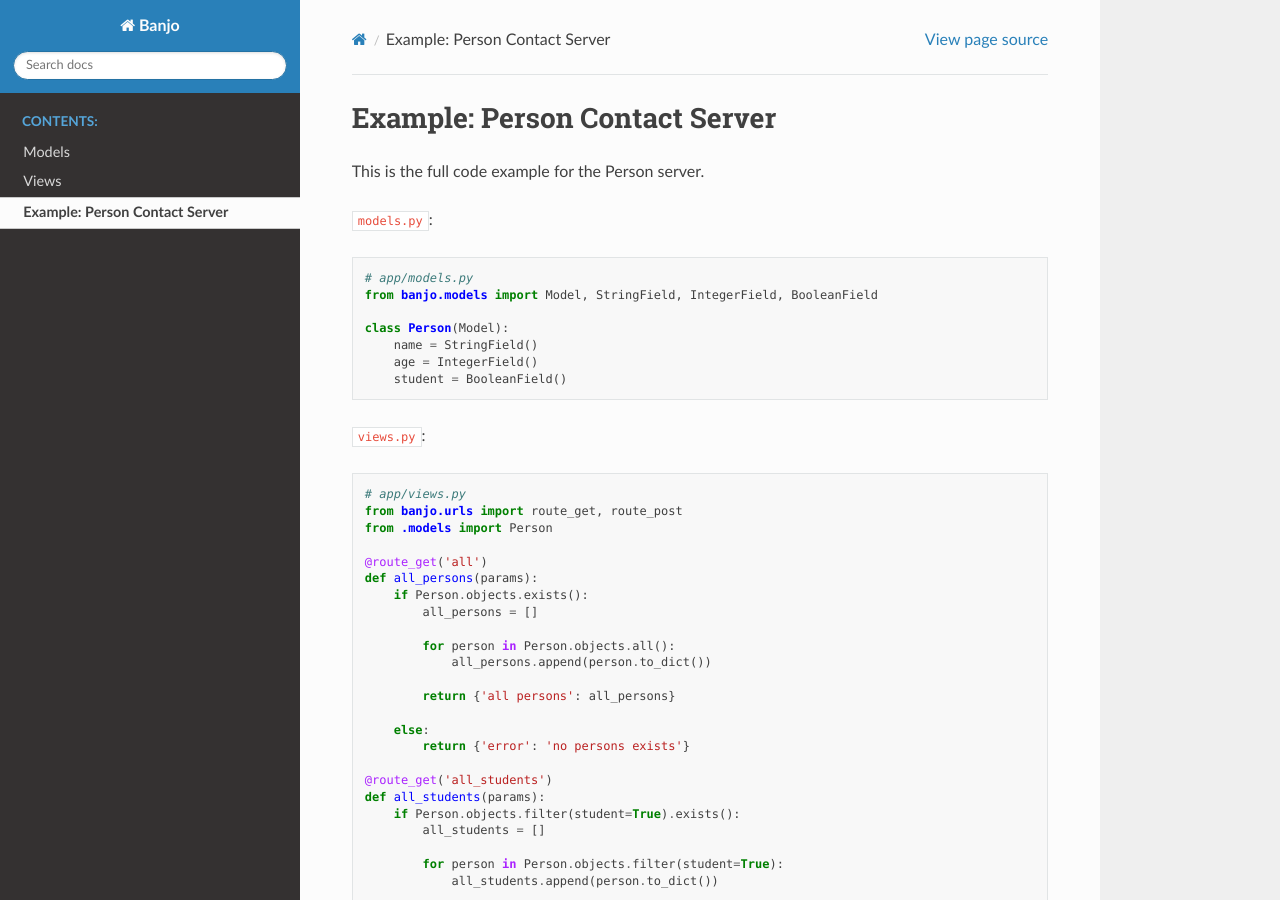
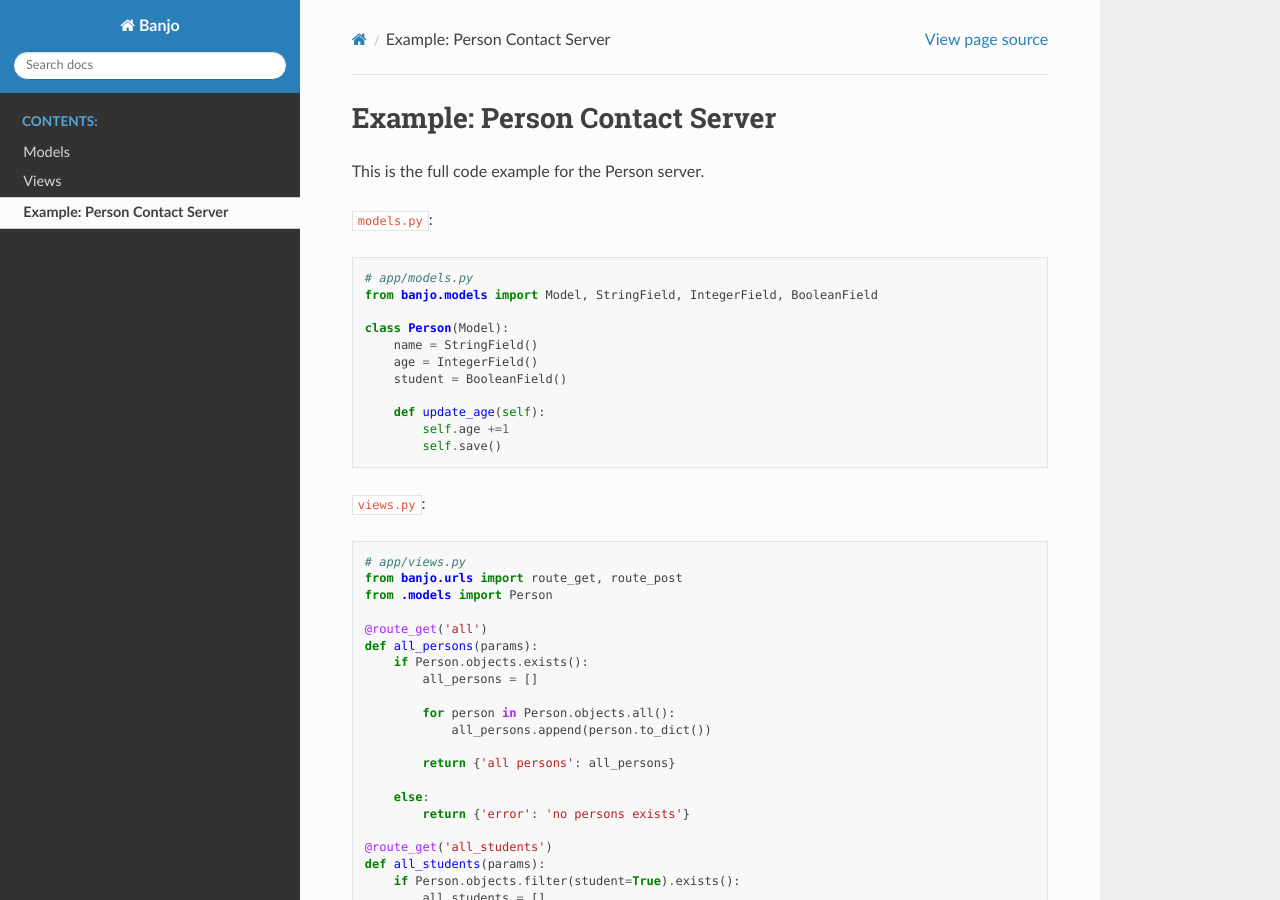
Before and after one commit to the-isf-academy/courseware, a Sphinx documentation site: the page built from banjo_documentation/docs/example.rst, in a window 1280 px wide and 900 px high. Built offline with Sphinx 7.4.7 and the Read the Docs theme 2.0.0, drawn with Linux system fonts in a browser that asks for light colours.

Commit message:
added method to the example

```diff
--- a/banjo_documentation/docs/example.rst
+++ b/banjo_documentation/docs/example.rst
@@ -13,6 +13,11 @@ This is the full code example for the Person server.
         name = StringField()
         age = IntegerField()
         student = BooleanField()
+
+        def update_age(self):
+            self.age +=1
+            self.save()
+
 
 
 ``views.py``::
--- a/banjo_documentation/docs/models.rst
+++ b/banjo_documentation/docs/models.rst
@@ -23,6 +23,10 @@ To create a model::
       name = StringField()
       age = IntegerField()
       student = BooleanField()
+
+      def update_age(self):
+         self.age +=1
+         self.save()
 
 *To create an instance of the model in the Banjo shell:*  ``banjo --shell``
 
```
Also changed, not shown: 10 other files.
